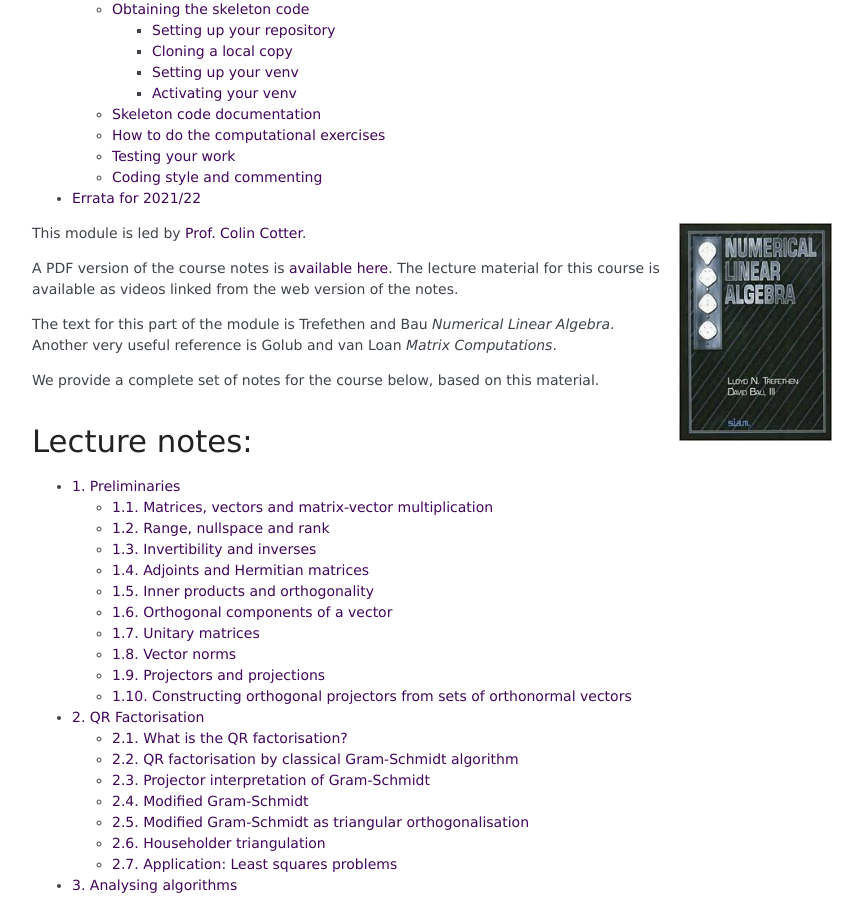
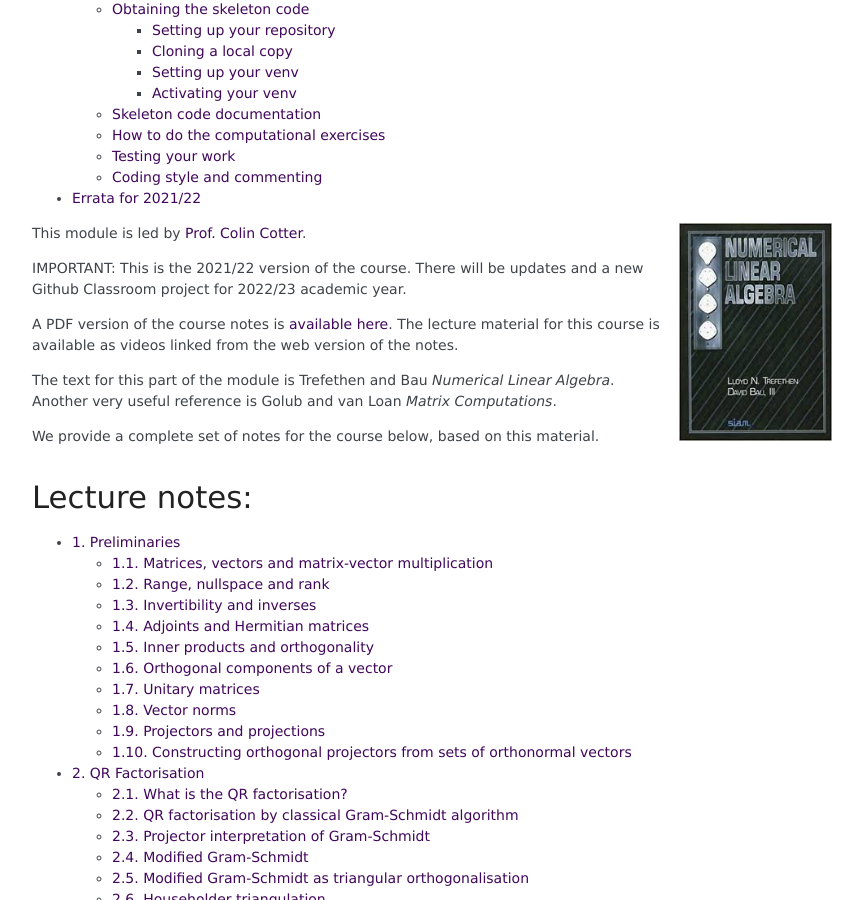
Before and after one commit to comp-lin-alg/comp-lin-alg-course, a Sphinx documentation site: the page built from doc/source/index.rst, in a window 1280 px wide and 900 px high, scrolled down 660 px. Shown: the whole window, without its empty margins (163-1026 px from the left). Built offline with Sphinx 7.4.7, drawn with Linux system fonts in a browser that asks for light colours; formulas are drawn with MathJax 3; pages that are not in the unit, such as notebooks, are missing from menus.

Commit message:
warnings for 2022 students

```diff
--- a/doc/source/exercises.rst
+++ b/doc/source/exercises.rst
@@ -19,9 +19,8 @@ Setting up your repository
 ~~~~~~~~~~~~~~~~~~~~~~~~~~
 
 We're using a tool called `GitHub classroom <https://classroom.github.com>`_ to automate the creation of your
-copies of the repository.
-To create your repository, click `here <https://classroom.github.com/a/RDyDLTSf>`_.
-
+copies of the repository. This classroom will be updated for the 2022/23
+academic year.
 
 Cloning a local copy
 ~~~~~~~~~~~~~~~~~~~~
--- a/doc/source/index.rst
+++ b/doc/source/index.rst
@@ -29,6 +29,9 @@
    This module is led by `Prof. Colin Cotter
    <http://www.imperial.ac.uk/people/colin.cotter>`_.
 
+   IMPORTANT: This is the 2021/22 version of the course. There will be
+   updates and a new Github Classroom project for 2022/23 academic year.
+
    A PDF version of the course notes is `available here
    <Computationallinearalgebracourse.pdf>`_.  The lecture material for this
    course is available as videos linked from the web version of the
```
